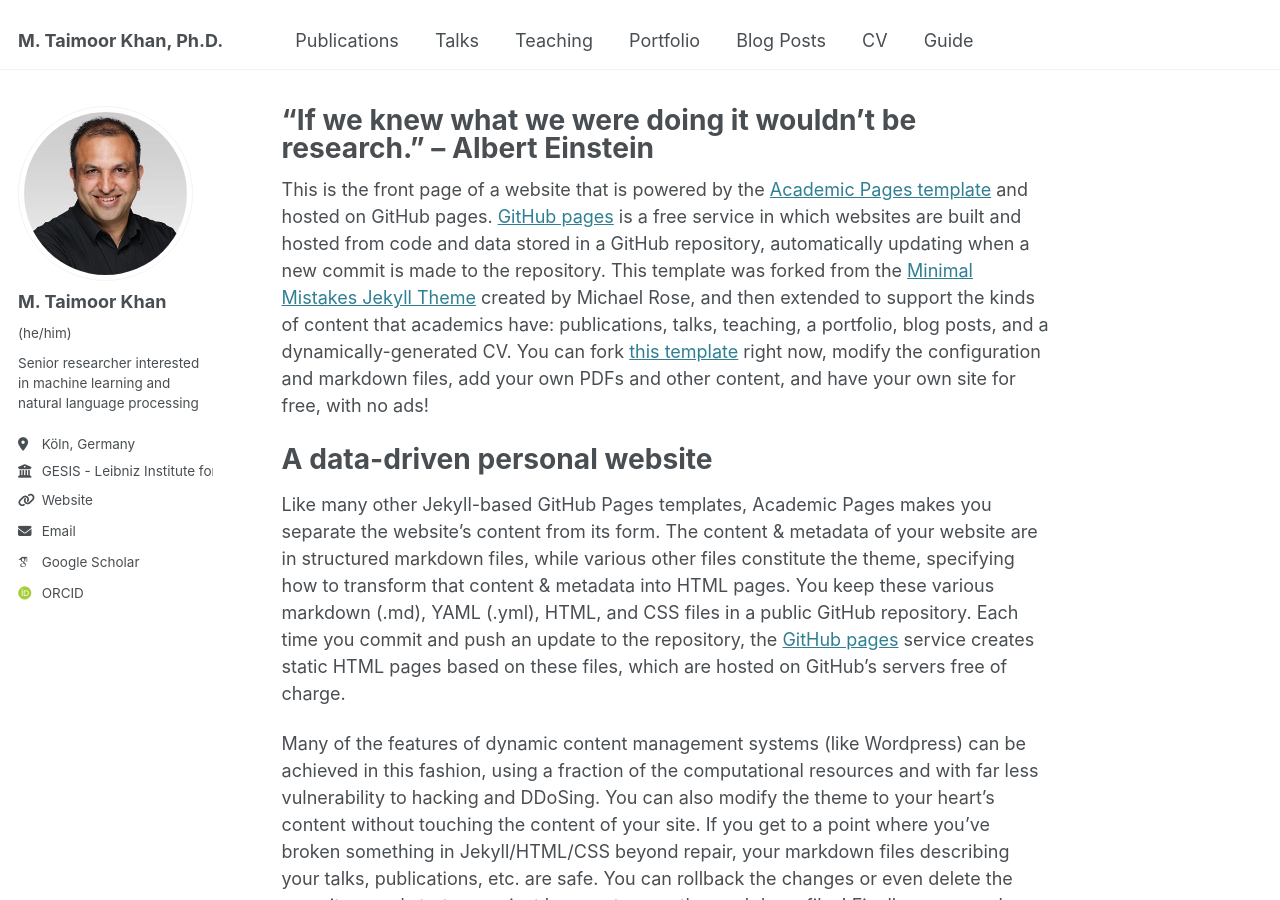
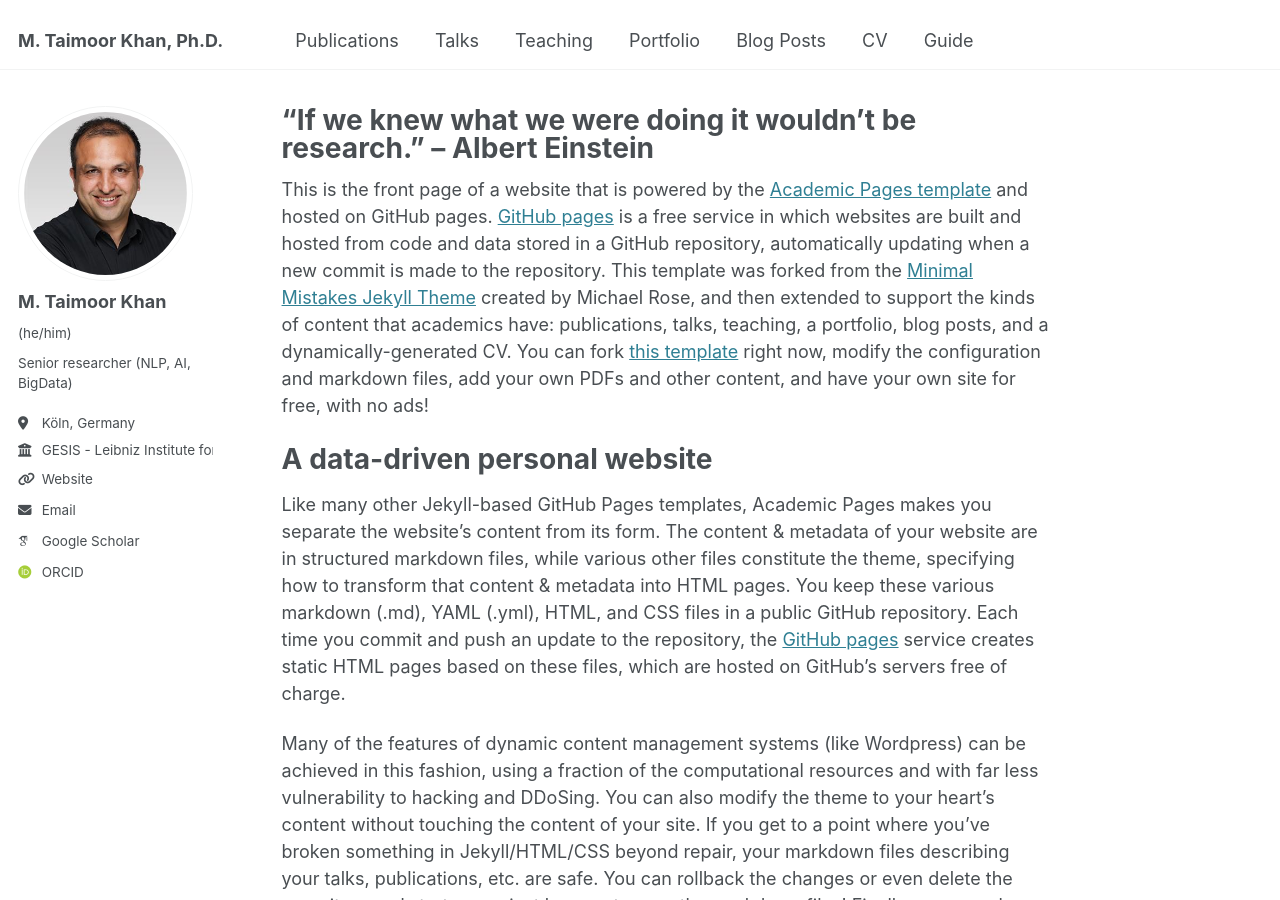
Before and after one commit to taimoorkhan-nlp/taimoorkhan-nlp.github.io, a Jekyll site: the page built from _pages/about.md, in a window 1280 px wide and 900 px high. Built offline with Jekyll 4.4.1, drawn with Linux system fonts in a browser that asks for light colours; some web fonts are replaced.

Commit message:
Update _config.yml

```diff
--- a/_config.yml
+++ b/_config.yml
@@ -28,7 +28,7 @@ author:
   avatar           : "khantr.png"
   name             : "M. Taimoor Khan"
   pronouns         : "(he/him)"
-  bio              : "Senior researcher interested in machine learning and natural language processing"
+  bio              : "Senior researcher (NLP, AI, BigData)"
   location         : "Köln, Germany"
   employer         : "GESIS - Leibniz Institute for the Social Sciences with research"
   uri              : "https://www.gesis.org/en/institute/about-us/staff/person/Taimoor.Khan"
```
